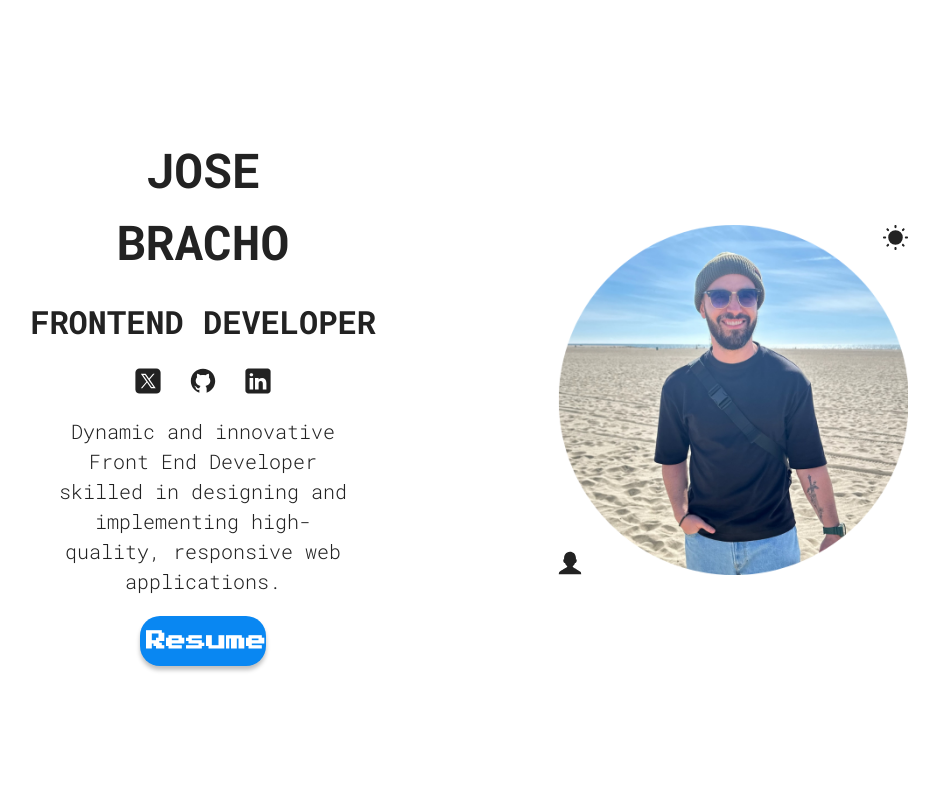
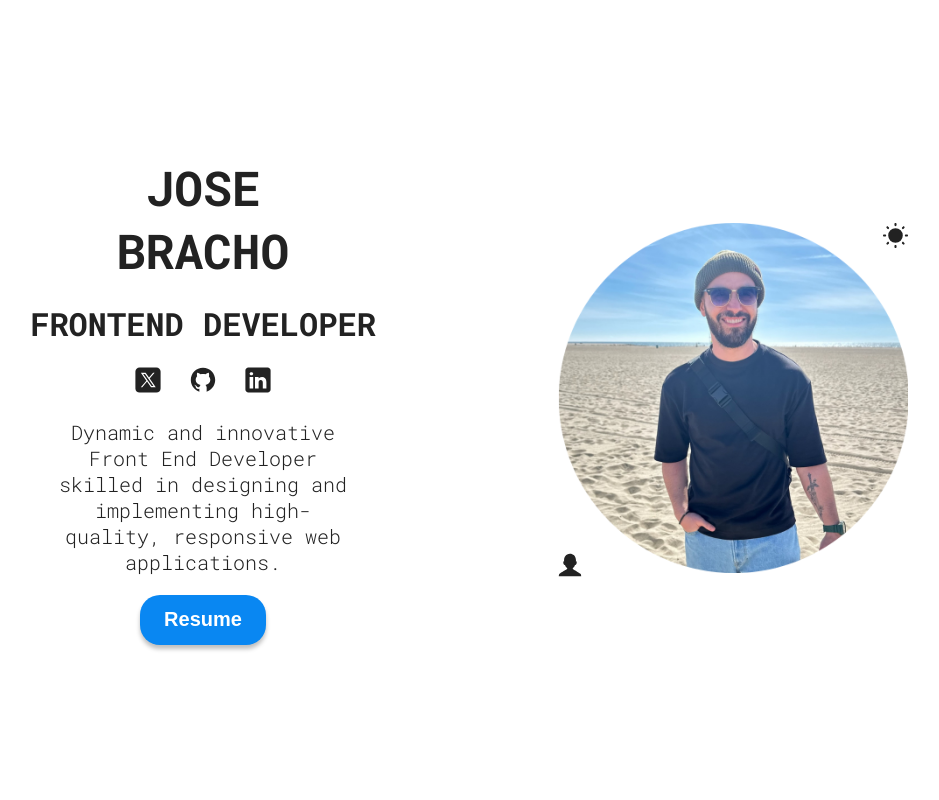
Before and after one commit to josejbracho/portfolio, a React (Vite) app: page / in a window 1280 px wide. Shown: the top 800 px of the page, without its empty margins (197-1136 px from the left). Built offline with nearby package versions, Linux system fonts and the light colour scheme.

Commit message:
fix: adding and removing nes css correctly

```diff
--- a/index.html
+++ b/index.html
@@ -10,10 +10,6 @@
       href="https://fonts.googleapis.com/css2?family=Roboto+Mono:wght@100..700&family=Rubik:wght@800&display=swap&family=Press+Start+2P&display=swap"
       rel="stylesheet"
     />
-    <link
-      href="https://unpkg.com/nes.css@latest/css/nes.min.css"
-      rel="stylesheet"
-    />
     <title>Jose Bracho</title>
   </head>
   <body>
--- a/src/common/ThemeContext/ThemeContext.tsx
+++ b/src/common/ThemeContext/ThemeContext.tsx
@@ -34,7 +34,7 @@ export const ThemeProvider = ({ children }: { children: ReactNode }) => {
       // Dynamically add the nes.css link to the head
       const link = document.createElement("link");
       link.rel = "stylesheet";
-      link.href = "/node_modules/nes.css/css/nes.min.css"; // Adjust the path if needed
+      link.href = "https://unpkg.com/nes.css@latest/css/nes.min.css";
       link.id = "nes-css-link";
       document.head.appendChild(link);
     } else {
@@ -63,7 +63,7 @@ export const ThemeProvider = ({ children }: { children: ReactNode }) => {
       // Dynamically add the nes.css link to the head
       const link = document.createElement("link");
       link.rel = "stylesheet";
-      link.href = "/node_modules/nes.css/css/nes.min.css"; // Adjust the path if needed
+      link.href = "https://unpkg.com/nes.css@latest/css/nes.min.css";
       link.id = "nes-css-link";
       document.head.appendChild(link);
     } else if (mode === Theme.PIXEL && existingLink) {
```
